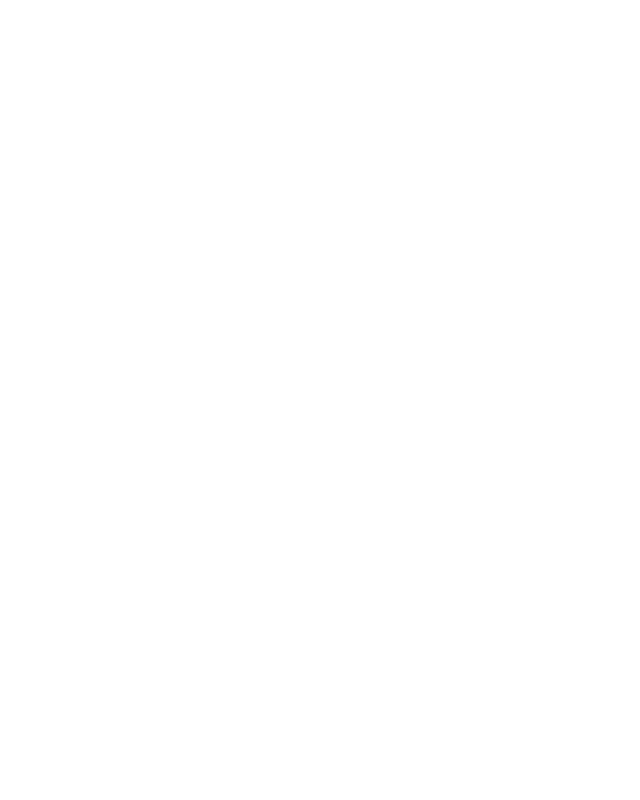
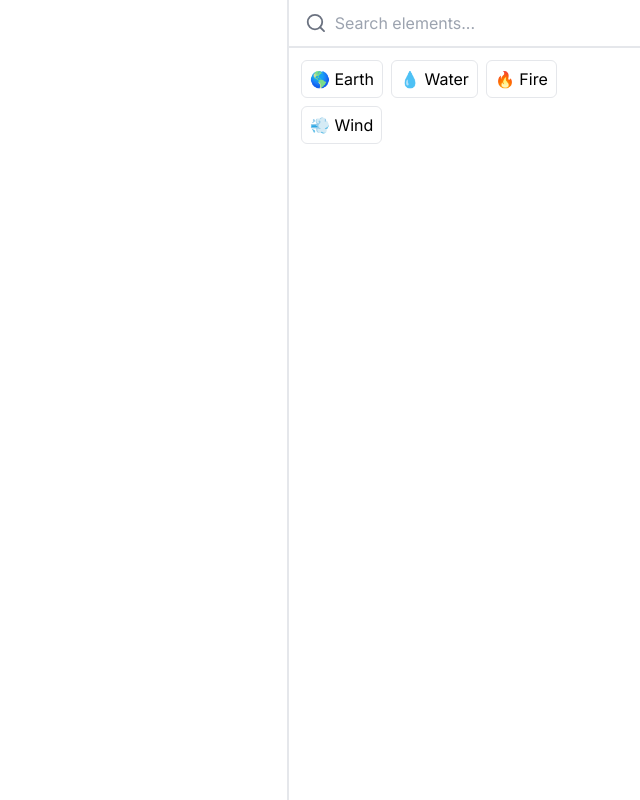
Before and after one commit to Keshav-Madhav/infinite-craft, a Next.js app: page / in a window 1280 px wide. Shown: the whole page, without its empty margins (640-1280 px from the left). Built offline with nearby package versions, Linux system fonts and the light colour scheme.

Commit message:
Created basic layout for

```diff
--- a/package.json
+++ b/package.json
@@ -9,7 +9,7 @@
     "lint": "next lint"
   },
   "dependencies": {
-    "@dnd-kit/core": "^6.1.0",
+    "lucide-react": "^0.400.0",
     "next": "14.2.4",
     "react": "^18",
     "react-dom": "^18",
--- a/src/app/page.tsx
+++ b/src/app/page.tsx
@@ -1,13 +1,11 @@
-"use client"
-
-import { DndContext } from "@dnd-kit/core";
+import CanvasArea from "@/components/CanvasArea";
+import ElementsList from "@/components/ElementsList";
 
 export default function Home() {
   return (
-    <DndContext>
-      <div className="w-[100dvw] h-[100dvh] flex">
-
-      </div>
-    </DndContext>
+    <div className="w-[100dvw] h-[100dvh] flex">
+      <CanvasArea/>
+      <ElementsList/>
+    </div>
   );
 }
--- /dev/null
+++ b/src/components/CanvasArea.tsx
@@ -0,0 +1,14 @@
+import React from 'react'
+
+type Props = {}
+
+const CanvasArea = (props: Props) => {
+
+  return (
+    <div className='w-full h-full border-r-[1px]'>
+
+    </div>
+  );
+}
+
+export default CanvasArea
--- /dev/null
+++ b/src/components/Elements.tsx
@@ -0,0 +1,16 @@
+import React from 'react'
+
+type Props = {
+  element: ElementType
+}
+
+const Elements = ({ element }: Props) => {
+  return (
+    <div className='px-2 py-1.5 rounded-md border cursor-pointer hover:border-gray-400 hover:bg-gradient-to-t hover:from-blue-500/20 hover:via-white hover:to-white'>
+      {element.emoji} {element.name}
+    </div>
+  )
+}
+
+
+export default Elements
--- /dev/null
+++ b/src/components/ElementsList.tsx
@@ -0,0 +1,36 @@
+import { useElementeStore } from '@/stores/elementsStore';
+import { Search } from 'lucide-react'
+import {useState} from 'react'
+import Elements from './Elements'
+
+const ElementsList = () => {
+  const [value, setValue] = useState('');
+  const { elementsList } = useElementeStore()
+  console.log(elementsList)
+
+  return (
+    <div className='min-w-[22rem] w-[22rem] h-full border-l-[1px]'>
+      <div className='w-full h-12 flex gap-2 items-center justify-start px-4 border-b-[2px]'>
+        <Search className='text-gray-500'/>
+        <input
+          type='text'
+          value={value}
+          onChange={(e) => setValue(e.target.value)}
+          placeholder='Search elements...'
+          className='w-full h-full active:outline-none focus:outline-none bg-transparent border-none text-gray-800 placeholder:text-gray-400'
+        />
+      </div>
+
+      <div className='flex flex-wrap gap-2 p-3'>
+        {elementsList.map((element) => (
+          <Elements
+            key={element.id}
+            element={element}
+          />
+        ))}
+      </div>
+    </div>
+  )
+}
+
+export default ElementsList
--- /dev/null
+++ b/src/stores/elementsStore.ts
@@ -0,0 +1,35 @@
+import { create } from 'zustand';
+
+type Store = {
+  elementsList: ElementType[];
+  setElementsList: (elementsList: ElementType[]) => void;
+  selectedElement: ElementType | null;
+  setSelectedElement: (element: ElementType) => void;
+  addElement: (element: ElementType) => void;
+  removeElement: (element: ElementType) => void;
+};
+
+export const useElementeStore = create<Store>((set) => ({
+  elementsList:
+    JSON.parse(localStorage.getItem('elementsList') || '[{"id": 1, "name": "Earth", "emoji": "🌎"},{"id": 2, "name": "Water", "emoji": "💧"},{"id": 3, "name": "Fire", "emoji": "🔥"},{"id": 4, "name": "Wind", "emoji": "💨"}]'),
+  setElementsList: (elementsList) => {
+    localStorage.setItem('elementsList', JSON.stringify(elementsList));
+    set({ elementsList });
+  },
+  selectedElement: null,
+  setSelectedElement: (selectedElement) => set({ selectedElement }),
+  addElement: (element) => {
+    set((state) => {
+      const newElementsList = [...state.elementsList, element];
+      localStorage.setItem('elementsList', JSON.stringify(newElementsList));
+      return { elementsList: newElementsList };
+    });
+  },
+  removeElement: (element) => {
+    set((state) => {
+      const newElementsList = state.elementsList.filter((el) => el.id !== element.id);
+      localStorage.setItem('elementsList', JSON.stringify(newElementsList));
+      return { elementsList: newElementsList };
+    });
+  },
+}));
--- /dev/null
+++ b/src/types/element.d.ts
@@ -0,0 +1,5 @@
+type ElementType = {
+  id: number;
+  name: string;
+  emoji: string;
+};
```
Also changed, not shown: 1 other file (tests, documents, lock files or other folders).
